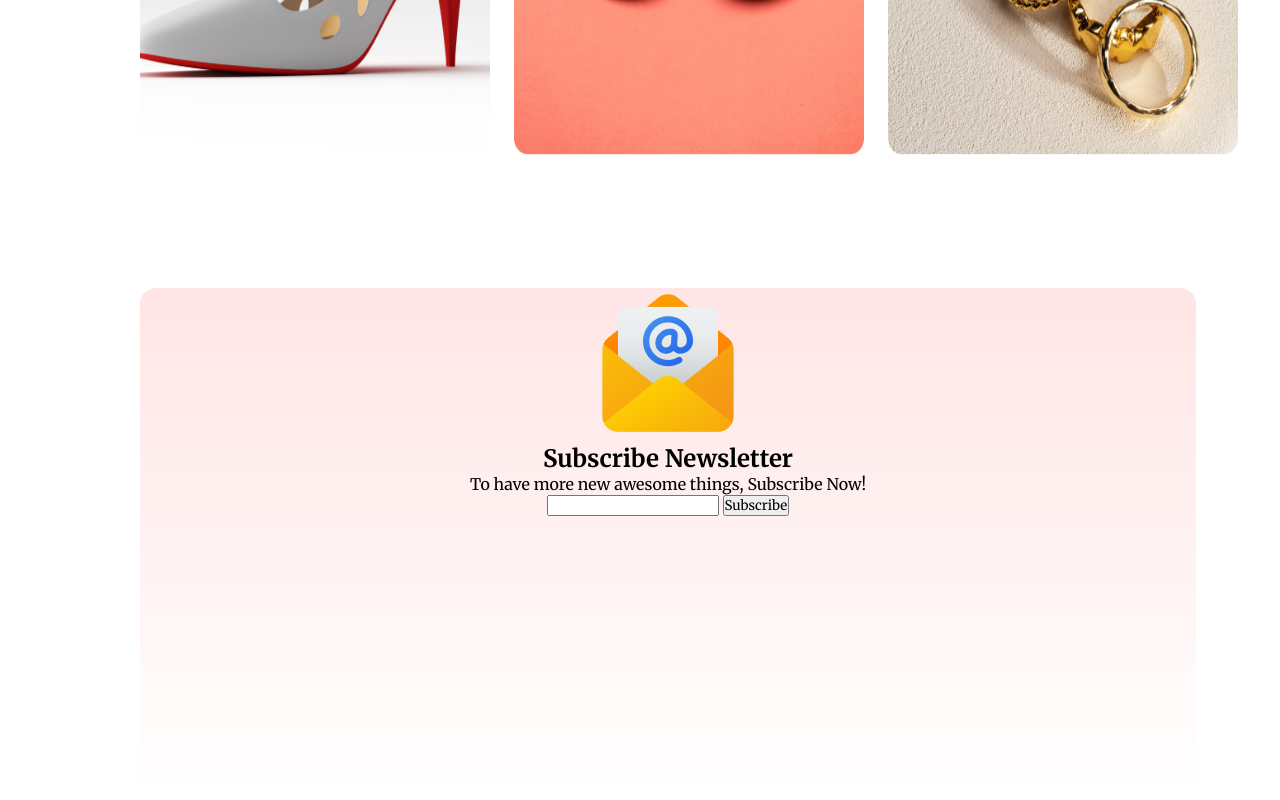
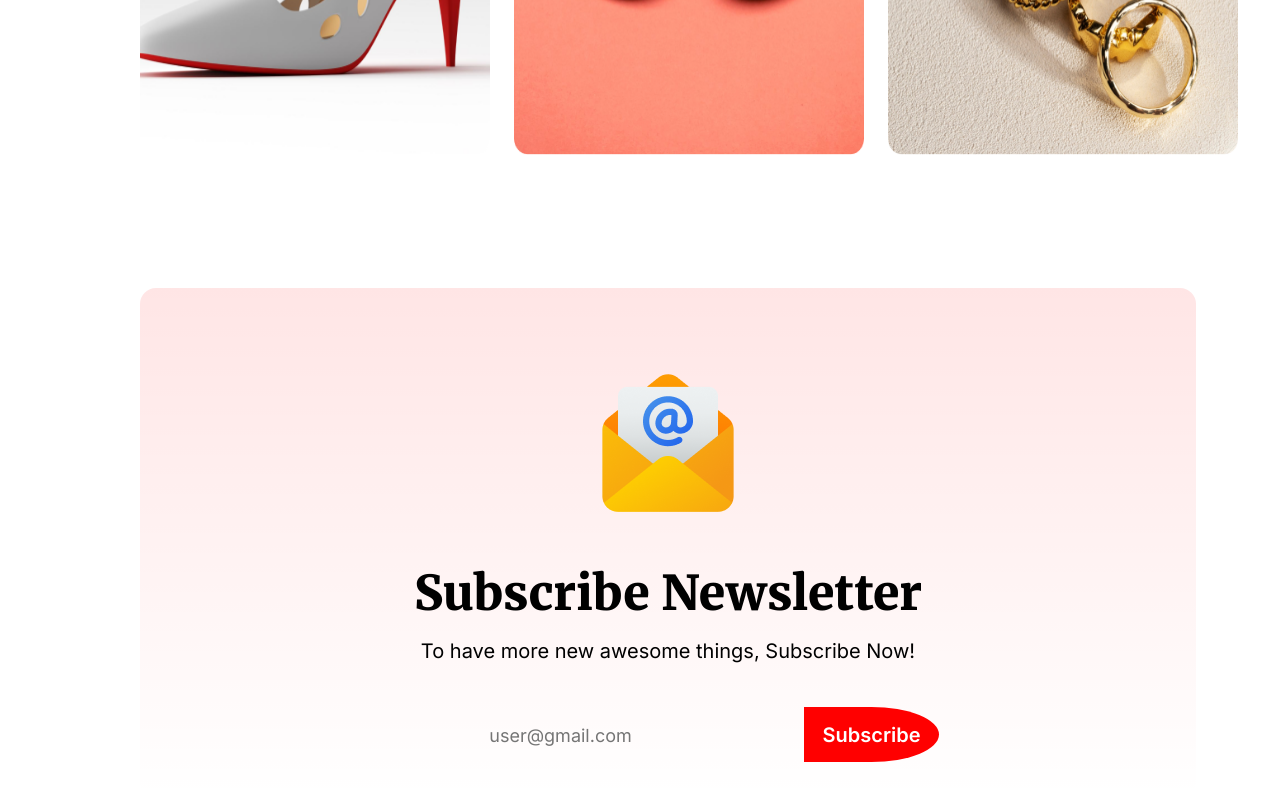
Before and after one commit to Marg0n/New-Year-Party-Celebration, a plain HTML site: page index.html in a window 1280 px wide. Shown: the part 3796-4596 px from the top of the page. Drawn offline with Linux system fonts and the light colour scheme.

Commit message:
done subscribe section

```diff
--- a/index.html
+++ b/index.html
@@ -79,19 +79,25 @@
             <img id="img6" src="resources/Rectangle8.png" alt="ornament" />
           </div>
         </div>
-
-
       </section>
 
       <section id="subscribe">
         <img src="resources/Group61.png" alt="mail" />
         <div class="subscribe-content">
-          <h2>Subscribe Newsletter</h2>
-          <p>To have more new awesome things, Subscribe Now!</p>
+          <h2 class="subscribe-head">Subscribe Newsletter</h2>
+          <p class="subscribe-text fontInter">
+            To have more new awesome things, Subscribe Now!
+          </p>
         </div>
         <div class="subscribe-input">
-          <input type="text" name="" id="" />
-          <button>Subscribe</button>
+          <input
+            class="dark-violet fontInter"
+            type="text"
+            name=""
+            id=""
+            placeholder="user@gmail.com"
+          />
+          <button class="subscribe-btn fontInter white">Subscribe</button>
         </div>
       </section>
     </main>
--- a/styles/styles.css
+++ b/styles/styles.css
@@ -247,3 +247,50 @@
   border-radius: 16px;
   text-align: center;
 }
+
+#subscribe img {
+  margin-top: 80px;
+}
+
+#subscribe .subscribe-content {
+  margin: 40px 0px;
+}
+
+#subscribe .subscribe-content .subscribe-head {
+  font-size: 48px;
+  font-weight: 900;
+  text-transform: capitalize;
+  padding-bottom: 12px;
+}
+
+#subscribe .subscribe-content .subscribe-text {
+  font-size: 20px;
+  font-weight: 400;
+  line-height: 32px; /* 160% */
+}
+
+#subscribe .subscribe-input input {
+  width: 450px;
+  height: 52px;
+  background: transparent;
+  border-radius: 15% / 50%;
+  font-size: 18px;
+  font-weight: 400;
+  position: relative;
+  left: 84px;
+  border: none;
+  padding-left: 6%;
+}
+
+#subscribe .subscribe-input .subscribe-btn {
+  width: 135px;
+  height: 55px;
+  border-radius: 0 50% 50% 0;
+  background-color: #f00;
+  font-size: 20px;
+  font-weight: 600;
+  text-transform: capitalize;
+  border: none;
+  position: relative;
+  right: 55px;
+}
```
